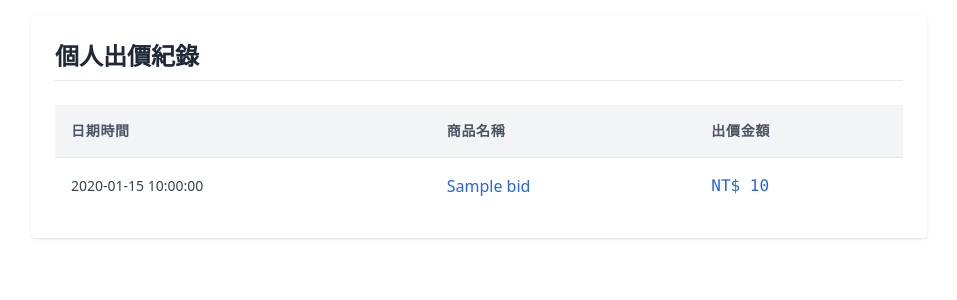
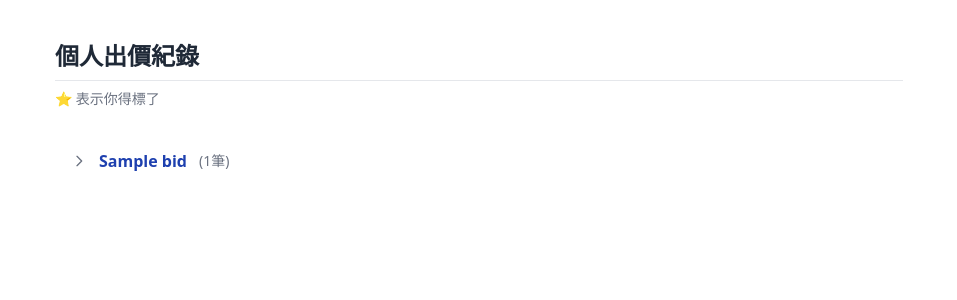
Before and after one commit to Polar-Tsai/Auction, a Django app: template templates/user_bids.html in a window 1280 px wide. Shown: the part 56-356 px from the top of the page, without its empty margins (161-1118 px from the left). Run offline with Django 4.2, Linux system fonts and the light colour scheme; the template is opened without the code that fills it: most values are stand-ins (such as "Sample title", 1, 10 or a date in 2020); some libraries are stand-ins or nearby versions.

Commit message:
Implement collapsible bid history: group by product, add toggle functionality, use SVG icons

```diff
--- a/templates/user_bids.html
+++ b/templates/user_bids.html
@@ -1,44 +1,86 @@
 {% extends 'base.html' %}
 {% load i18n %}
 {% block content %}
-<div class="max-w-4xl mx-auto bg-white p-6 rounded shadow">
-    <h1 class="text-2xl font-bold mb-6 border-b pb-2 text-gray-800">{% trans "個人出價紀錄" %}</h1>
+<div class="max-w-4xl mx-auto p-6">
+    <h1 class="text-2xl font-bold mb-2 pb-2 text-gray-800 border-b">{% trans "個人出價紀錄" %}</h1>
+    <p class="text-sm text-gray-500 mb-6">⭐ {% trans "表示你得標了" %}</p>
 
     {% if bids %}
-    <div class="overflow-x-auto">
-        <table class="w-full text-left border-collapse">
-            <thead>
-                <tr class="bg-gray-100 text-gray-600 text-sm uppercas tracking-wider">
-                    <th class="p-4 border-b">{% trans "日期時間" %}</th>
-                    <th class="p-4 border-b">{% trans "商品名稱" %}</th>
-                    <th class="p-4 border-b">{% trans "出價金額" %}</th>
-                </tr>
-            </thead>
-            <tbody class="text-gray-700">
-                {% for bid in bids %}
-                <tr class="hover:bg-gray-50 border-b last:border-0 transition">
-                    <td class="p-4 text-sm">{{ bid.bid_timestamp|slice:":10" }} {{ bid.bid_timestamp|slice:"11:19" }}</td>
-                    <td class="p-4 font-medium">
-                        <a href="{% url 'auctions:product_detail' bid.product_id %}" class="text-blue-600 hover:underline hover:text-blue-800 transition">
-                            {{ bid.product_name }}
+    <div class="space-y-2">
+        {% for product in bids %}
+        <div class="bg-white rounded-lg overflow-hidden">
+            <!-- Product Header (Clickable) -->
+            <div class="p-4 cursor-pointer hover:bg-gray-50 transition flex items-center justify-between"
+                 onclick="toggleProduct({{ product.product_id }})">
+                <div class="flex items-center gap-3 flex-1">
+                    <!-- Toggle Icon -->
+                    <svg id="icon-{{ product.product_id }}"
+                         class="w-4 h-4 text-gray-500 transform transition-transform"
+                         fill="none"
+                         stroke="currentColor"
+                         viewBox="0 0 24 24">
+                        <path stroke-linecap="round" stroke-linejoin="round" stroke-width="2" d="M9 5l7 7-7 7"/>
+                    </svg>
+
+                    <!-- Product Name with Link -->
+                    <a href="{% url 'auctions:product_detail' product.product_id %}"
+                       class="font-bold hover:underline"
+                       style="color: #1E40AF;"
+                       onclick="event.stopPropagation();">
+                        {{ product.product_name }}
                     </a>
+
+                    <!-- Bid Count -->
+                    <span class="text-sm text-gray-500">({{ product.bid_count }}{% trans "筆" %})</span>
+
+                    <!-- Winning Star -->
+                    {% if product.is_winning %}
+                    <span class="text-yellow-500" title="{% trans '得標中' %}">⭐</span>
+                    {% endif %}
+                </div>
+            </div>
+
+            <!-- Bids List (Collapsible) -->
+            <div id="bids-{{ product.product_id }}"
+                 class="hidden border-t border-gray-100">
+                <table class="w-full">
+                    <tbody>
+                        {% for bid in product.bids %}
+                        <tr class="hover:bg-gray-50 transition">
+                            <td class="p-4 text-sm text-gray-600">
+                                {{ bid.bid_timestamp|slice:":10" }} {{ bid.bid_timestamp|slice:"11:19" }}
                             </td>
-                    <td class="p-4 font-mono text-blue-600">
+                            <td class="p-4 text-right font-mono" style="color: #1E40AF;">
                                 NT$ {{ bid.amount }}
-                        {% if bid.is_winning %}
-                            <span class="ml-2 text-yellow-500" title="{% trans '得標中' %}">⭐</span>
-                        {% endif %}
                       </td>
                         </tr>
                         {% endfor %}
                     </tbody>
                 </table>
             </div>
+        </div>
+        {% endfor %}
+    </div>
     {% else %}
     <div class="text-center py-12 bg-gray-50 rounded border border-dashed border-gray-300">
         <p class="text-gray-500 mb-2">{% trans "您目前還沒有任何出價紀錄" %}</p>
-        <a href="{% url 'auctions:products_list' %}" class="text-blue-600 hover:underline">{% trans "前往瀏覽商品" %}</a>
+        <a href="{% url 'auctions:products_list' %}" style="color: #1E40AF;" class="hover:underline">{% trans "前往瀏覽商品" %}</a>
     </div>
     {% endif %}
 </div>
+
+<script>
+function toggleProduct(productId) {
+    const content = document.getElementById('bids-' + productId);
+    const icon = document.getElementById('icon-' + productId);
+
+    if (content.classList.contains('hidden')) {
+        content.classList.remove('hidden');
+        icon.classList.add('rotate-90');
+    } else {
+        content.classList.add('hidden');
+        icon.classList.remove('rotate-90');
+    }
+}
+</script>
 {% endblock %}
```
Also changed, not shown: auctions/excel_adapter.py (+27 -3 lines). Lines whose indentation alone changed are shown as unchanged.
